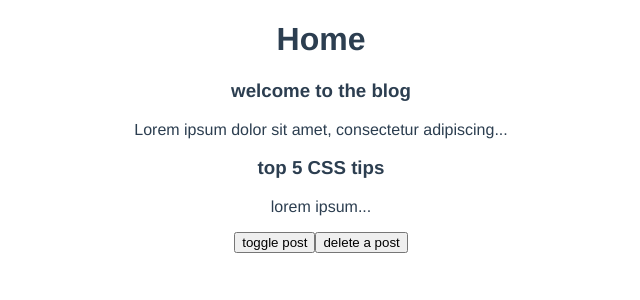
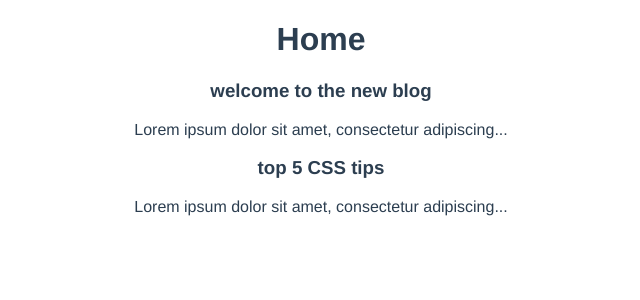
Before and after one commit to krahman80/Project-Planner, a Vue app: page / in a window 1280 px wide. Shown: the top 300 px of the page, without its empty margins (319-959 px from the left). Built offline with nearby package versions, Linux system fonts and the light colour scheme; data requests are answered from the project's data file.

Commit message:
Fetching data in setup function

```diff
--- /dev/null
+++ b/data/db.json
@@ -0,0 +1,24 @@
+{
+    "posts": [
+        {
+            "id": 1,
+            "title": "welcome to the new blog",
+            "body": "Lorem ipsum dolor sit amet, consectetur adipiscing elit, sed do eiusmod tempor incididunt ut labore et dolore magna aliqua.",
+            "tags": [
+              "webdev",
+              "coding",
+              "news"
+            ]
+          },
+          {
+            "id": 2,
+            "title": "top 5 CSS tips",
+            "body": "Lorem ipsum dolor sit amet, consectetur adipiscing elit, sed do eiusmod tempor incididunt ut labore et dolore magna aliqua.",
+            "tags": [
+              "css",
+              "webdev",
+              "coding"
+            ]
+          }
+    ]
+}
--- a/src/components/PostList.vue
+++ b/src/components/PostList.vue
@@ -1,23 +1,19 @@
 <template>
     <div class="post-list">
         <div v-for="post in posts" :key="post.id">
-            <!-- <h3>{{ post.title }}</h3> -->
             <SinglePost :post="post"/>
         </div>
     </div>
 </template>
 
 <script>
-import { onMounted, onUnmounted, onUpdated } from 'vue';
 import SinglePost from './SinglePost.vue'
 
 export default {
     props: ['posts'],
     components: { SinglePost },
-    setup(props) {
-        onMounted(() => console.log('component mounted'))
-        onUnmounted(() => console.log('component unmounted'))
-        onUpdated(() => console.log('component updated'))
+    setup() {
+
     }
 }
 </script>
--- a/src/views/Home.vue
+++ b/src/views/Home.vue
@@ -1,29 +1,41 @@
 <template>
   <div class="home">
     <h1>Home</h1>
-    <PostList v-if="showPosts" :posts="posts"/>
-    <button @click="showPosts = !showPosts">toggle post</button>
-    <button @click="posts.pop()">delete a post</button>
+    <div v-if="error">{{ error }}</div>
+    <div v-if="posts.length">
+      <PostList :posts="posts"/>
+    </div>
+    <div v-else>Loading...</div>
   </div>
 </template>
 
 <script>
+import PostList from '../components/PostLIst.vue'
 import { ref } from 'vue';
-import PostList from '../components/PostLIst.vue'
 
 export default {
   name: 'Home',
   components: { PostList },
   setup() {
+    const posts = ref([])
+    const error = ref(null)
 
-    const posts = ref([
-        { title: 'welcome to the blog', body: 'Lorem ipsum dolor sit amet, consectetur adipiscing elit. Fusce in imperdiet nisi. Vestibulum eu dui dictum, ornare est non, dignissim dui. Donec at ex nulla. Aenean sem tortor, bibendum ac accumsan vel, elementum vel turpis. Nam auctor egestas pulvinar. Aenean placerat finibus finibus. Praesent dictum velit at purus aliquam, sit amet mattis est molestie. Duis a nulla et mauris luctus feugiat nec cursus odio. Nam elementum vitae est eu porttitor. Nulla vestibulum gravida magna eu ultricies.', id: 1 },
-        { title: 'top 5 CSS tips', body: 'lorem ipsum', id: 2 },
-      ])
+    const load = async () => {
+      try {
+        let data = await fetch('http://localhost:3000/posts')
+        if (!data.ok) {
+          throw Error('no data available')
+        }
+        posts.value = await data.json()
+      } catch (err) {
+        error.value = err.message
+        console.log(error.value)
+      }
+    }
 
-      const showPosts = ref(true)
+    load()
 
-    return { posts, showPosts }
+    return { posts, error }
   }
 }
 </script>
```
